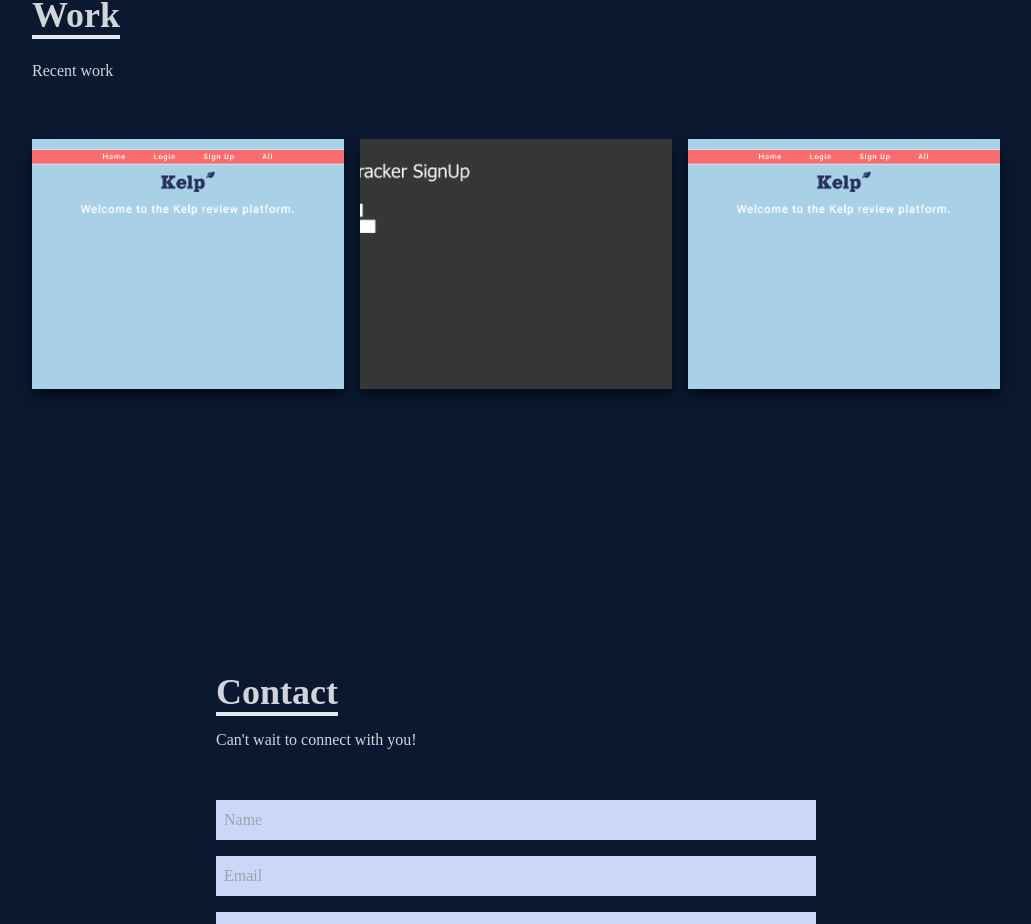
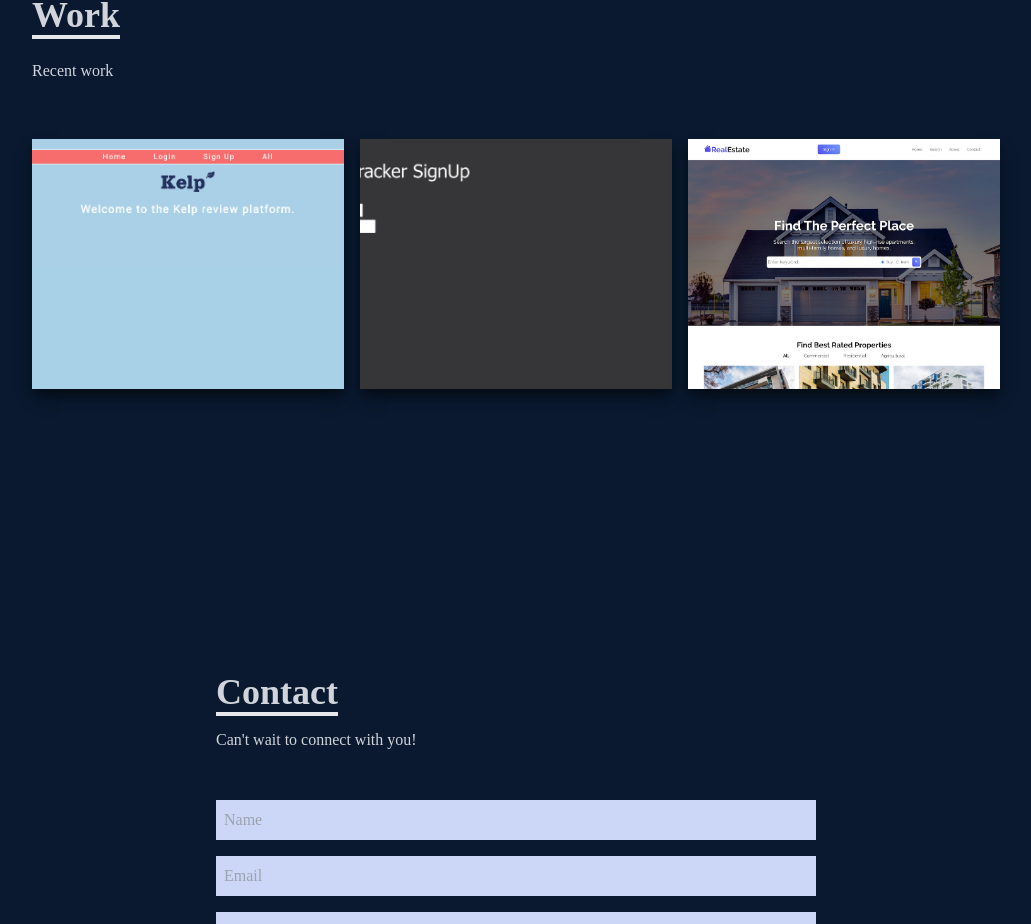
Before and after one commit to eliasramirez110/react-portfolio-website, a React (Create React App) app: page / in a window 1280 px wide. Shown: the part 2288-3212 px from the top of the page, without its empty margins (124-1155 px from the left). Built offline with nearby package versions, Linux system fonts and the light colour scheme.

Commit message:
getform react smooth scrool/ picture of me/ all components done

```diff
--- a/src/components/Work.jsx
+++ b/src/components/Work.jsx
@@ -63,7 +63,7 @@
               </div>
             </div>
           </div>
-          <div style={{backgroundImage: `url(${Kelp})`}} className='shadow-lg shadow-[#040c16] group container rounder-md flex justify-center items-center mx-auto content-div'>
+          <div style={{backgroundImage: `url(${realEstate})`}} className='shadow-lg shadow-[#040c16] group container rounder-md flex justify-center items-center mx-auto content-div'>
 
             {/* Hover Effects */}
             <div className='opacity-0 group-hover:opacity-100'>
```
